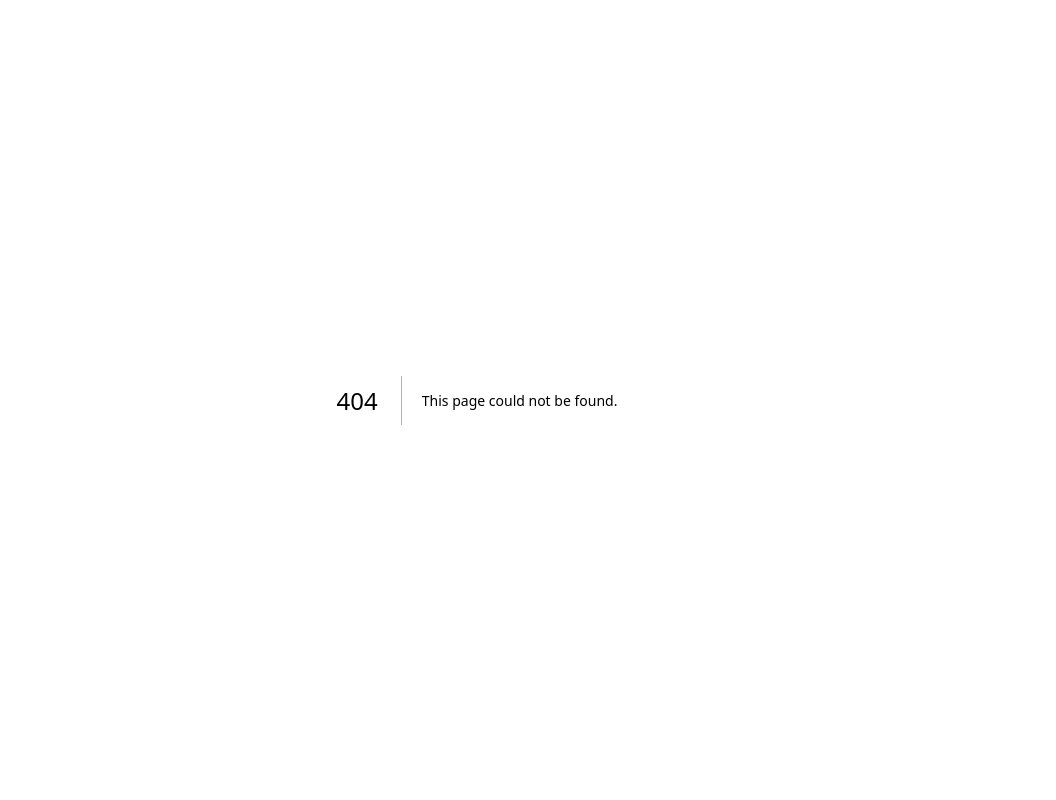
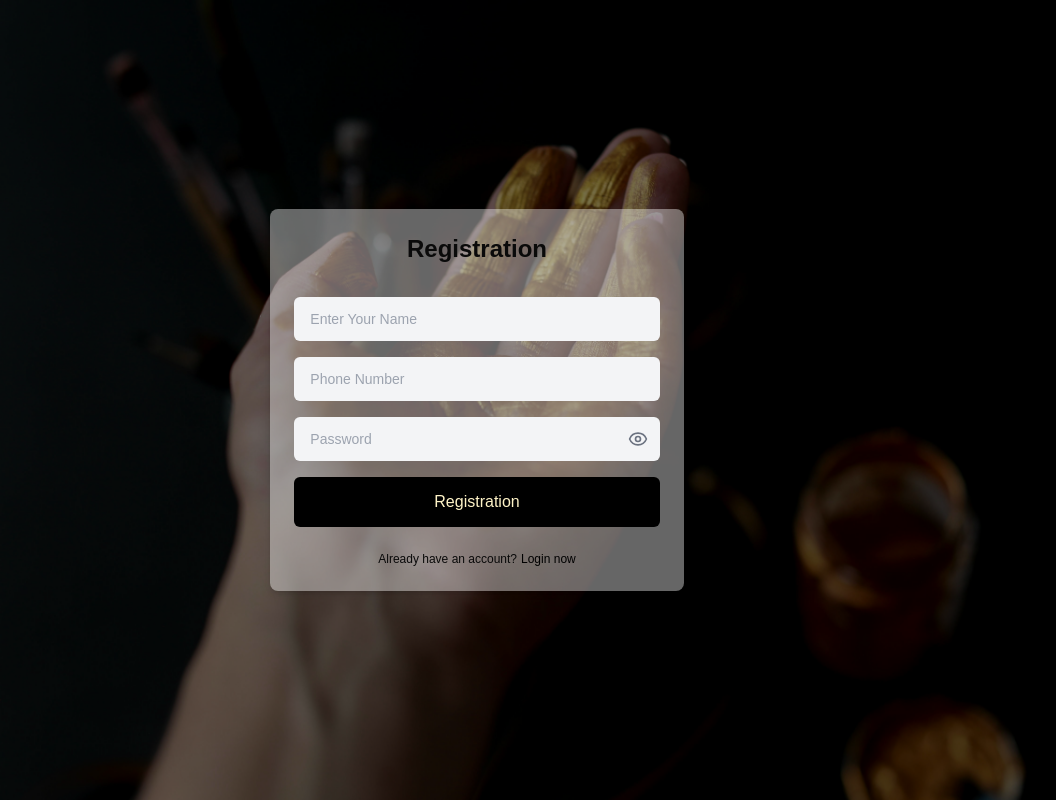
Before and after one commit to mdsajalali/gold-ways, a Next.js app: page /registration in a window 1280 px wide. Before the commit this address had no page. Shown: the whole page, without its empty margins (163-1219 px from the left). Built offline with nearby package versions, Linux system fonts and the light colour scheme.

Commit message:
add: registration page

```diff
--- /dev/null
+++ b/src/app/(main)/registration/page.tsx
@@ -0,0 +1,79 @@
+"use client";
+
+import { useState } from "react";
+import { Eye, EyeOff } from "lucide-react";
+import Link from "next/link";
+
+export default function Page() {
+  const [showPassword, setShowPassword] = useState(false);
+
+  const togglePasswordVisibility = () => {
+    setShowPassword((prev) => !prev);
+  };
+
+  return (
+    <div
+      className="relative px-5 flex items-center justify-center min-h-screen bg-cover bg-center"
+      style={{ backgroundImage: "url('/images/login_banner.jpg')" }}
+    >
+      {/* Overlay */}
+      <div className="absolute inset-0 bg-black opacity-50" />
+
+      <div className="relative z-10 w-full md:w-1/2 lg:w-1/3 mx-auto bg-white/40 p-6 rounded-lg shadow-md">
+        <h1 className="text-2xl font-bold text-center mb-4">Registration</h1>
+        <form className="flex flex-col">
+          <input
+            type="text"
+            name="text"
+            className="px-4 py-3 w-full mt-4 outline-none rounded-md bg-gray-100 border-transparent focus:border-gray-500 focus:bg-white focus:ring-0 text-sm"
+            placeholder="Enter Your Name"
+          />
+          <input
+            type="number"
+            name="phone"
+            className="px-4 py-3 w-full mt-4 outline-none rounded-md bg-gray-100 border-transparent focus:border-gray-500 focus:bg-white focus:ring-0 text-sm"
+            placeholder="Phone Number"
+          />
+          <div className="relative mt-4">
+            <input
+              type={showPassword ? "text" : "password"}
+              name="password"
+              className="px-4 py-3 w-full outline-none rounded-md bg-gray-100 border-transparent focus:border-gray-500 focus:bg-white focus:ring-0 text-sm"
+              placeholder="Password"
+            />
+            <button
+              type="button"
+              onClick={togglePasswordVisibility}
+              className="absolute inset-y-0 right-0 flex items-center pr-3"
+            >
+              {showPassword ? (
+                <EyeOff className="h-5 w-5 text-gray-500" />
+              ) : (
+                <Eye className="h-5 w-5 text-gray-500" />
+              )}
+            </button>
+          </div>
+          <Link href={"/registration"}>
+            <button
+              type="submit"
+              className="mt-4 hover:bg-yellow-500 hover:text-black px-4 py-3 leading-6 text-base rounded-md border border-transparent bg-black text-amber-100  duration-300 focus:ring-2 focus:ring-black focus:ring-offset-2 cursor-pointer inline-flex w-full justify-center items-center font-medium focus:outline-none"
+            >
+              Registration
+            </button>
+          </Link>
+          <div className="flex flex-col items-center mt-5">
+            <p className="mt-1 text-xs font-light">
+              Already have an account?
+              <Link
+                href={"/login"}
+                className="ml-1 font-medium hover:underline text-black"
+              >
+                Login now
+              </Link>
+            </p>
+          </div>
+        </form>
+      </div>
+    </div>
+  );
+}
```
